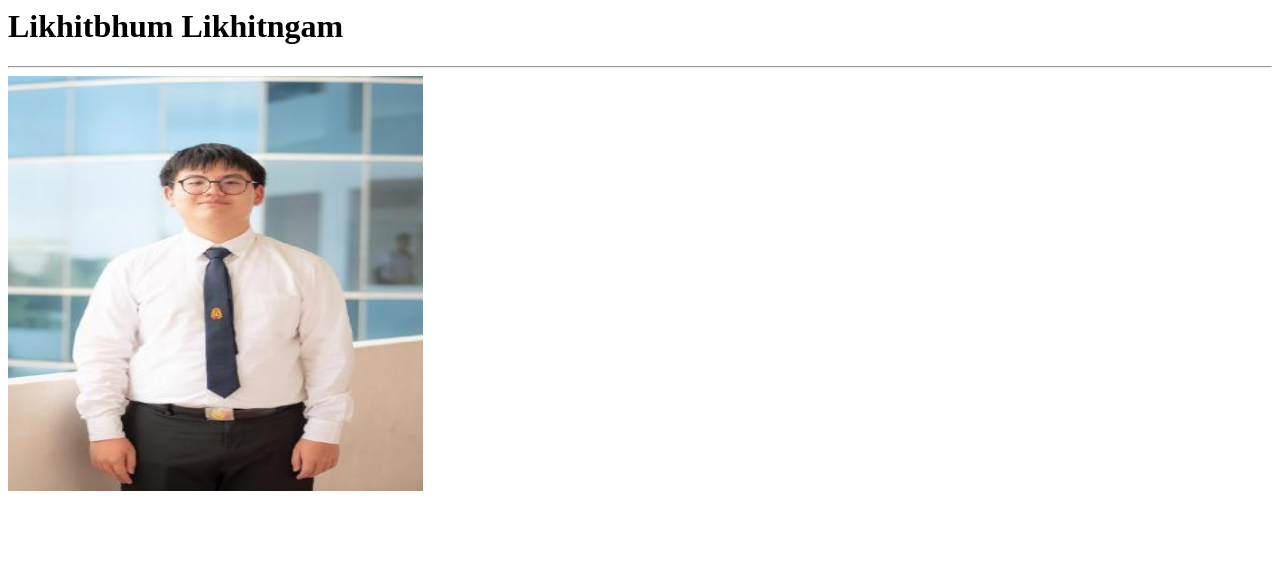
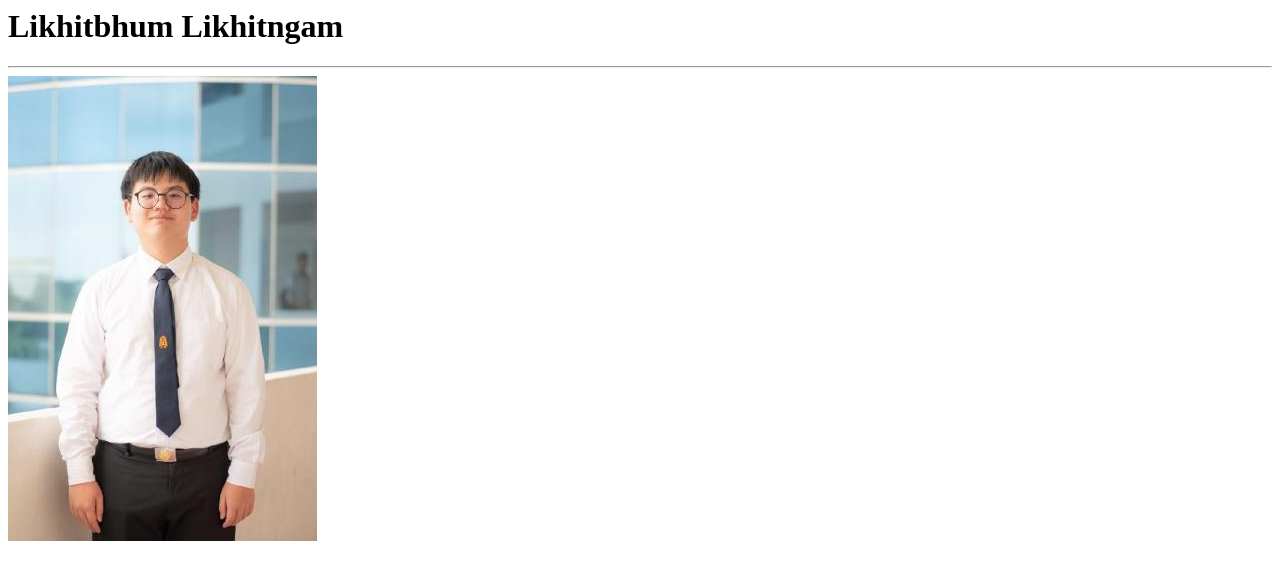
Before and after one commit to Kumnoob/pic-work1, a plain HTML site: page index.html in a window 1280 px wide. Drawn offline with Linux system fonts and the light colour scheme.

Commit message:
Update index.html

```diff
--- a/index.html
+++ b/index.html
@@ -1,3 +1,3 @@
 <h1>Likhitbhum Likhitngam</h1>
 <hr/>
-<img src="https://Kumnoob.github.io/pic-work1/image0.jpg" width="415" height="415">
+<img src="https://Kumnoob.github.io/pic-work1/image0.jpg" width="309" height="465">
```
